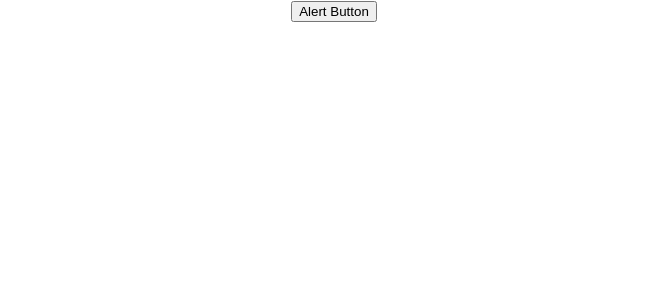
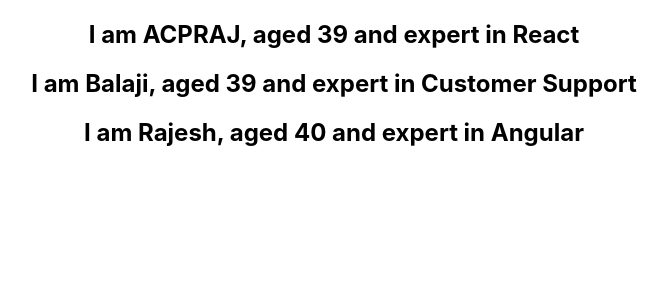
Before and after one commit to ACPRAJ/React-Samples, a React (Create React App) app in the folder hello-world/: page / in a window 1280 px wide. Shown: the top 300 px of the page, without its empty margins (306-974 px from the left). Built offline with nearby package versions, Linux system fonts and the light colour scheme.

Commit message:
Examples To List Names on a page

```diff
--- a/hello-world/src/App.js
+++ b/hello-world/src/App.js
@@ -10,12 +10,16 @@ import FunctionClick from './Components/FunctionClick'
 import ClassClick from './Components/ClassClick'
 import EventBind from './Components/EventBind'
 import ParentComponent from './Components/ParentComponent'
+import GreetUser from './Components/GreetUser'
+import PersonList from './Components/PersonList';
 
 function App() {
   return (
     <div className="App">
+      <PersonList/>
+    {/*  <GreetUser/>
       <ParentComponent/>
-    {/*  <FunctionClick/>
+      <FunctionClick/>
       <ClassClick/>
       <EventBind/>
       <Vanakkam name="ACPRAJ" spouse="Niveda"></Vanakkam>
--- /dev/null
+++ b/hello-world/src/Components/GreetUser.js
@@ -0,0 +1,45 @@
+import React, { Component } from 'react'
+
+class GreetUser extends Component {
+    constructor(props) {
+        super(props)
+
+        this.state = {
+             isLoggedIn: false
+        }
+    }
+
+    render() {
+        return (this.state.isLoggedIn && <div>Welcome ACP!</div>)
+
+        //Approach 3
+        // let Message
+
+        // if (this.state.isLoggedIn == true)
+        //     Message = "Welcome ACP!"
+        // else
+        //     Message = "Welcome Guest"
+        // return (<div> { Message } </div>)
+
+        //Approach 2
+        // return ( this.state.isLoggedIn ? (
+        //     <div>Welcome ACP!</div>
+        // ) : (
+        //     <div>Welcome Guest</div>
+        // ))
+
+        //Apporach 1
+        // if (this.state.isLoggedIn)
+        // return (
+        //     <div>
+        //         Welcome ACP!
+        //     </div>
+        // )
+
+        // return (
+        //     <div>Welcome Guest!</div>
+        // )
+    }
+}
+
+export default GreetUser
--- /dev/null
+++ b/hello-world/src/Components/Person.js
@@ -0,0 +1,14 @@
+import React from 'react'
+
+function Person(props) {
+    //console.log(props)
+    return (
+        <div>
+            <h2>
+                I am {props.propsPerson.name}, aged {props.propsPerson.age} and expert in {props.propsPerson.skill}
+            </h2>
+        </div>
+    )
+}
+
+export default Person
--- /dev/null
+++ b/hello-world/src/Components/PersonList.js
@@ -0,0 +1,53 @@
+import React from 'react'
+import Person from './Person'
+
+function PersonList() {
+    const person = [
+        {
+            id: 1,
+            name: "ACPRAJ",
+            age: 39,
+            skill: "React"
+        },
+        {
+            id: 2,
+            name: "Balaji",
+            age: 39,
+            skill: "Customer Support"
+        },
+        {
+            id: 3,
+            name: "Rajesh",
+            age: 40,
+            skill: "Angular"
+        }
+    ]
+    return (
+        <div>
+            { person.map(x => <Person propsPerson = { x }/>) }
+
+        </div>
+    )
+}
+
+export default PersonList
+const person = [
+        {
+            id: 1,
+            name: "ACPRAJ",
+            age: 39,
+            skill: "React"
+        },
+        {
+            id: 2,
+            name: "Balaji",
+            age: 39,
+            skill: "Customer Support"
+        },
+        {
+            id: 3,
+            name: "Rajesh",
+            age: 40,
+            skill: "Angular"
+        }
+    ]
```
